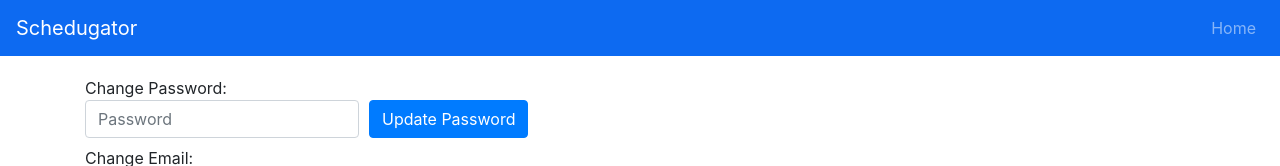
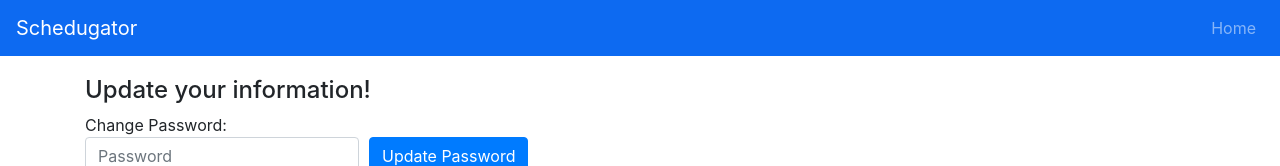
Before and after one commit to Samuel2145/TimeKeepers, a React (Create React App) app in the folder Client/: page /update in a window 1280 px wide. Shown: the top 166 px of the page. Built offline with nearby package versions, Linux system fonts and the light colour scheme; no server answers.

Commit message:
Added title for update page

```diff
--- a/Client/src/UpdateInfo.js
+++ b/Client/src/UpdateInfo.js
@@ -63,6 +63,7 @@ const UpdateInfo = (props) => {
 
             <div style={divStyle}></div>
             <Container>
+                <h4>Update your information!</h4>
                 <Form>
                     Change Password:
 
```
